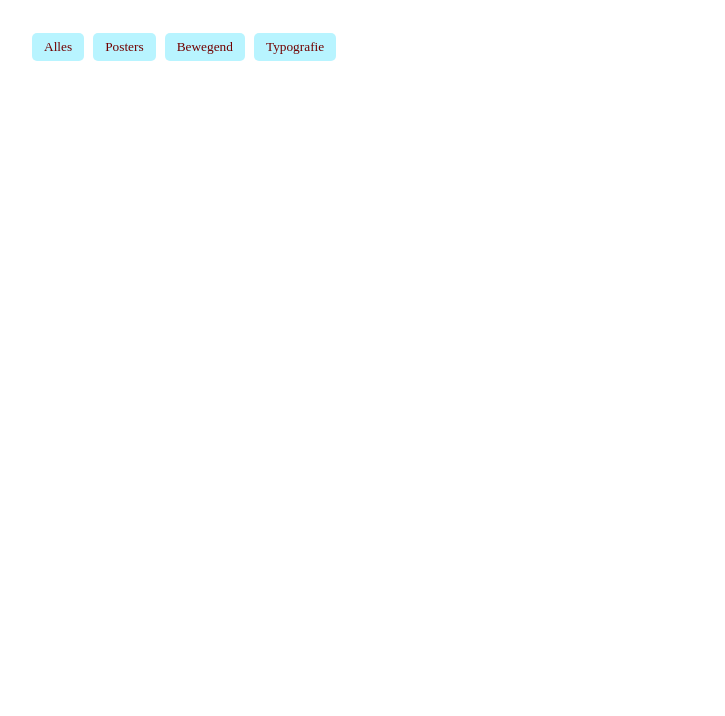
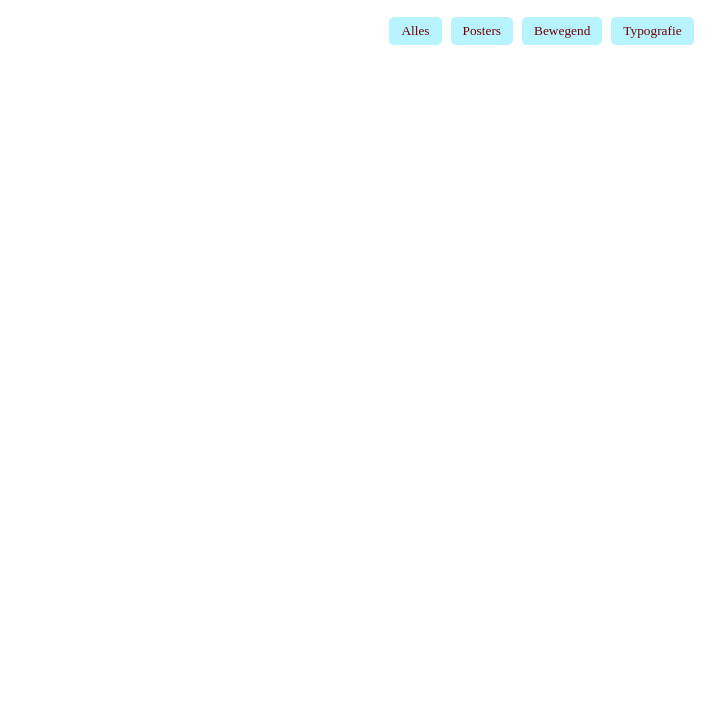
Before and after one commit to annickqw/archive, a website: page index.html in a window 1280 px wide. Shown: the part 84-800 px from the top of the page, without its empty margins (96-821 px from the left). Drawn offline with nearby package versions, Linux system fonts and the light colour scheme.

Commit message:
beschrijf hier wat je veranderd hebt

```diff
--- a/style.css
+++ b/style.css
@@ -17,7 +17,7 @@ h1 {
 /* Filters links uitlijnen, maar binnen de centrale flow */
 .filters {
   align-self: flex-start; /* forceer links */
-  margin: 1rem 0 2rem 10%; /* links iets inspringen, speel met deze waarde */
+  margin: 0 auto;
 }
 
 .filters button {
@@ -38,12 +38,12 @@ h1 {
 /* Grid gecentreerd */
 .grid {
   margin: 0 auto;
-  width: 97%; /* of wat je wilt */
+  width: 96%; /* of wat je wilt */
 }
 
 .grid-sizer, .grid-item {
   width: 23%;
-  margin: 1%;
+  margin: 2%;
 }
 
 
```
